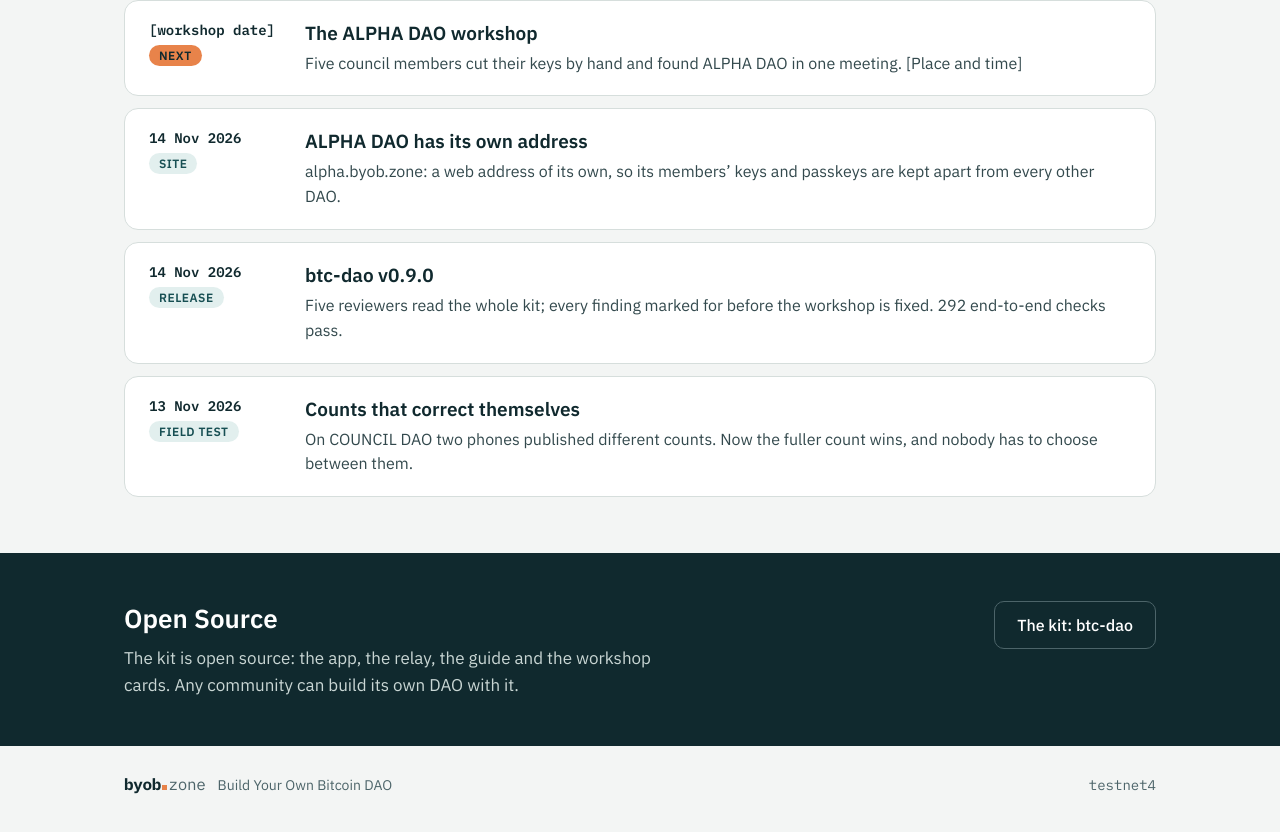
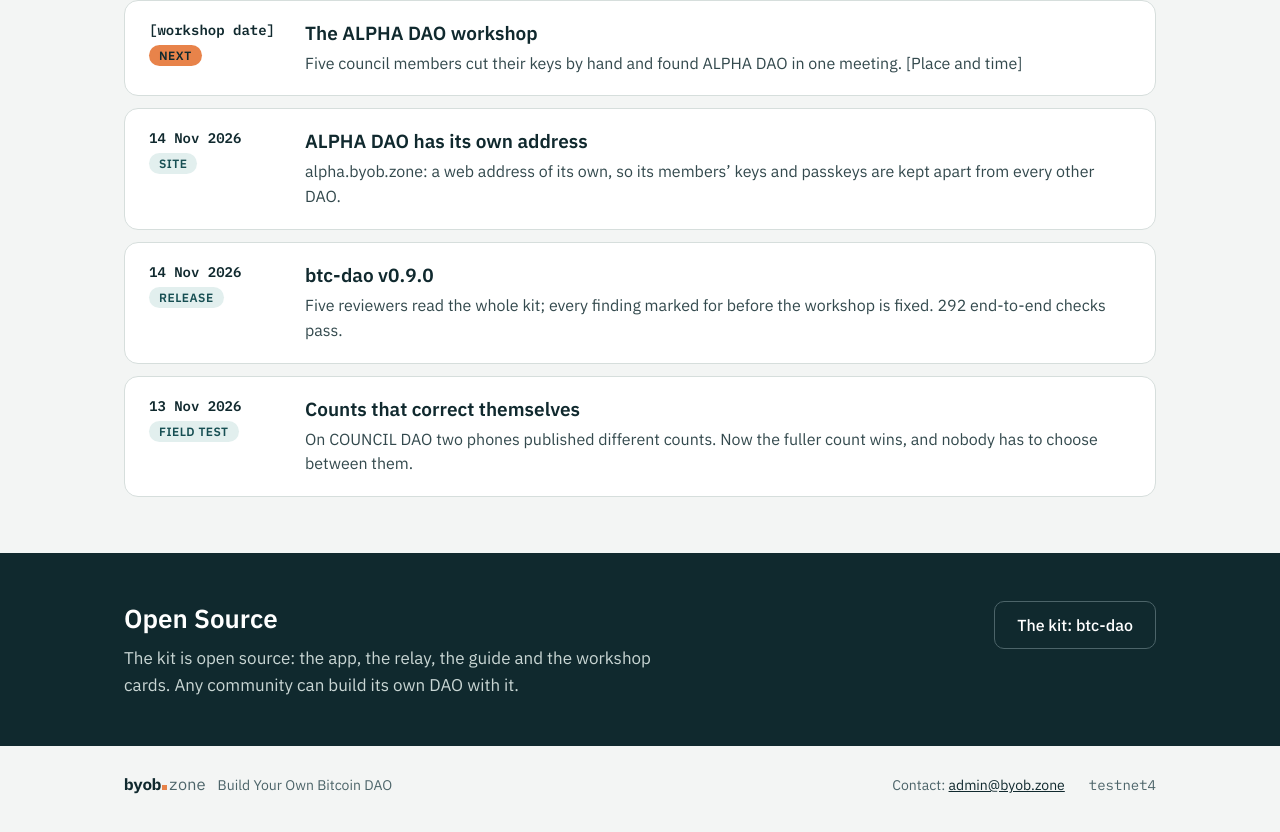
Before and after one commit to byob-zone/byob-zone.github.io, a website built with Vite: page index.html in a window 1280 px wide. Shown: the part 2324-3156 px from the top of the page. Built offline with nearby package versions, Linux system fonts and the light colour scheme; no server answers.

Commit message:
Footer: contact admin@byob.zone
Co-Authored-By: Claude Opus 5.5 <noreply@anthropic.com>
Claude-Session: https://claude.ai/code/session_01C94yzCkuLH8ETBjaqEtKUQ

```diff
--- a/index.html
+++ b/index.html
@@ -90,7 +90,10 @@
       <span class="wordmark wordmark-ink small" aria-hidden="true"><span class="wm-a">byob</span><span class="wm-dot"></span><span class="wm-b">zone</span></span>
       <span data-t="footer"></span>
     </span>
-    <span class="mono">testnet4</span>
+    <span class="foot-right">
+      <span><span data-t="contact"></span> <a href="mailto:admin@byob.zone">admin@byob.zone</a></span>
+      <span class="mono">testnet4</span>
+    </span>
   </footer>
 
   <script type="module" src="/src/main.ts"></script>
--- a/src/i18n.ts
+++ b/src/i18n.ts
@@ -10,7 +10,7 @@ type Strings = {
   badges: { name: string; who: string; task: string; learn: string; tone: 'teal' | 'clay' | 'ink' }[];
   newsTitle: string; newsLead: string;
   openTitle: string; openText: string; code: string;
-  footer: string; docTitle: string;
+  footer: string; contact: string; docTitle: string;
   live: { founded: string; reading: string; readAt: string; unreachable: string;
     members: string; council: string; councilVal: string; councilSub: string;
     treasury: string; treasurySub: string; treasuryUnread: string; paidOut: string; paidSub: string; paidSubOne: string; sats: string;
@@ -54,6 +54,7 @@ export const T: Record<Lang, Strings> = {
     openText: 'The kit is open source: the app, the relay, the guide and the workshop cards. Any community can build its own DAO with it.',
     code: 'The kit: btc-dao',
     footer: 'Build Your Own Bitcoin DAO',
+    contact: 'Contact:',
     docTitle: 'byob.zone · Build Your Own Bitcoin DAO',
     live: {
       founded: 'Founded {date}', reading: 'Reading the DAO’s record…', readAt: 'Read from the DAO’s own record at {time}, the same way members’ phones read it.',
@@ -104,6 +105,7 @@ export const T: Record<Lang, Strings> = {
     openText: 'Il kit è open source: l’app, il relay, la guida e le schede del workshop. Qualsiasi comunità può costruire la propria DAO.',
     code: 'Il kit: btc-dao',
     footer: 'Costruisci la tua DAO Bitcoin',
+    contact: 'Contatti:',
     docTitle: 'byob.zone · Costruisci la tua DAO Bitcoin',
     live: {
       founded: 'Fondata il {date}', reading: 'Lettura del registro della DAO…', readAt: 'Letto dal registro della DAO alle {time}, come lo leggono i telefoni dei membri.',
--- a/src/style.css
+++ b/src/style.css
@@ -140,6 +140,8 @@ h1, h2, h3, p { margin: 0; }
 .btn-ghost:hover { background: #1B3A40; color: #fff; }
 
 .foot { padding-top: 28px; padding-bottom: 40px; display: flex; flex-wrap: wrap; align-items: baseline; gap: 12px 24px; justify-content: space-between; font-size: 14px; color: var(--muted); }
+.foot-right { display: flex; flex-wrap: wrap; align-items: baseline; gap: 12px 24px; }
+.foot-right a { color: var(--ink); }
 .foot-left { display: flex; flex-wrap: wrap; align-items: baseline; gap: 12px; }
 
 a:focus-visible, button:focus-visible { outline: 3px solid var(--dot); outline-offset: 2px; }
```
